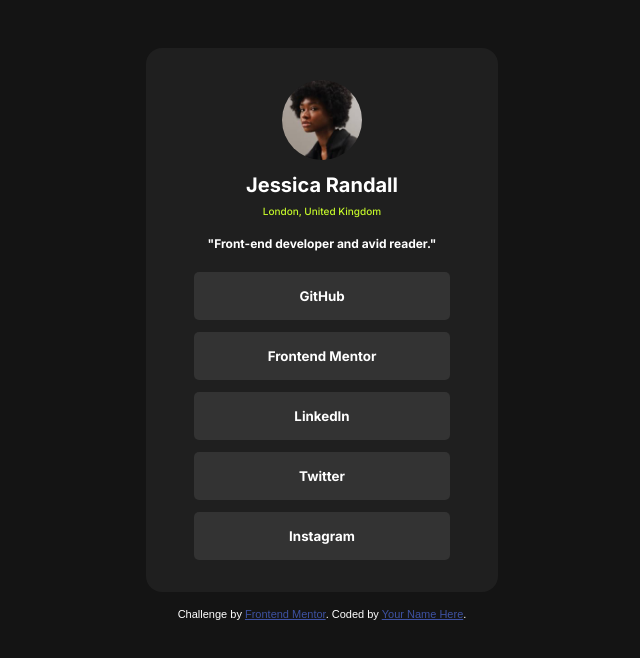
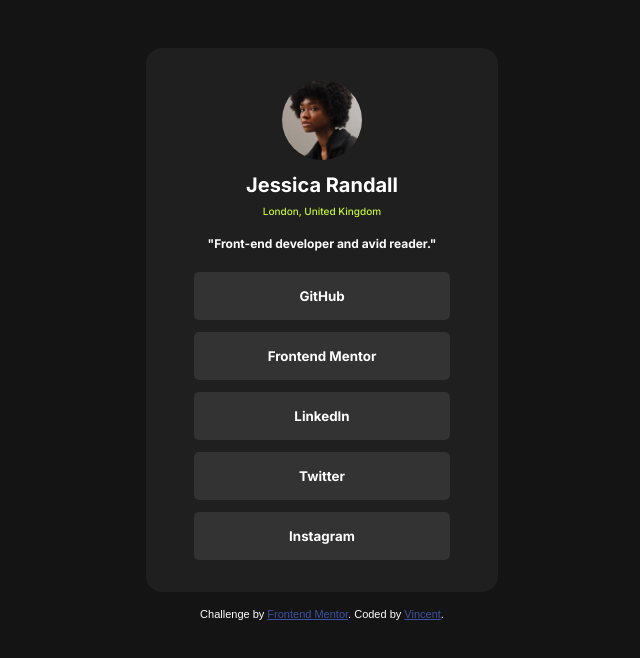
Before and after one commit to vincent453/social-links-profile-main, a plain HTML site: page index.html in a window 1280 px wide. Shown: the whole page, without its empty margins (318-958 px from the left). Drawn offline with Linux system fonts and the light colour scheme.

Commit message:
Update index.html

```diff
--- a/index.html
+++ b/index.html
@@ -122,7 +122,7 @@
 
     <div class="attribution">
       Challenge by <a href="https://www.frontendmentor.io?ref=challenge" target="_blank">Frontend Mentor</a>.
-      Coded by <a href="#">Your Name Here</a>.
+      Coded by <a href="#">Vincent</a>.
     </div>
   </body>
   </html>
```
